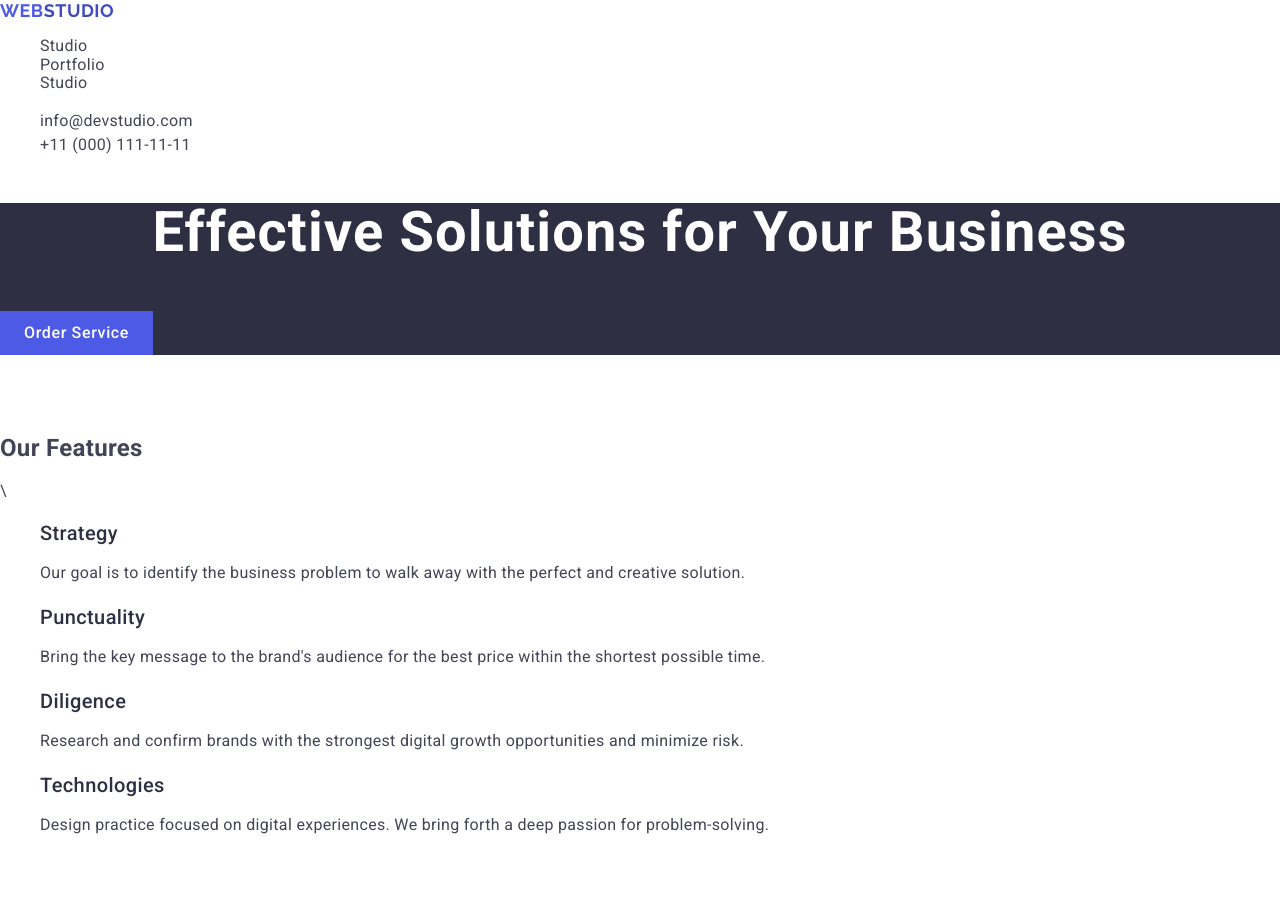
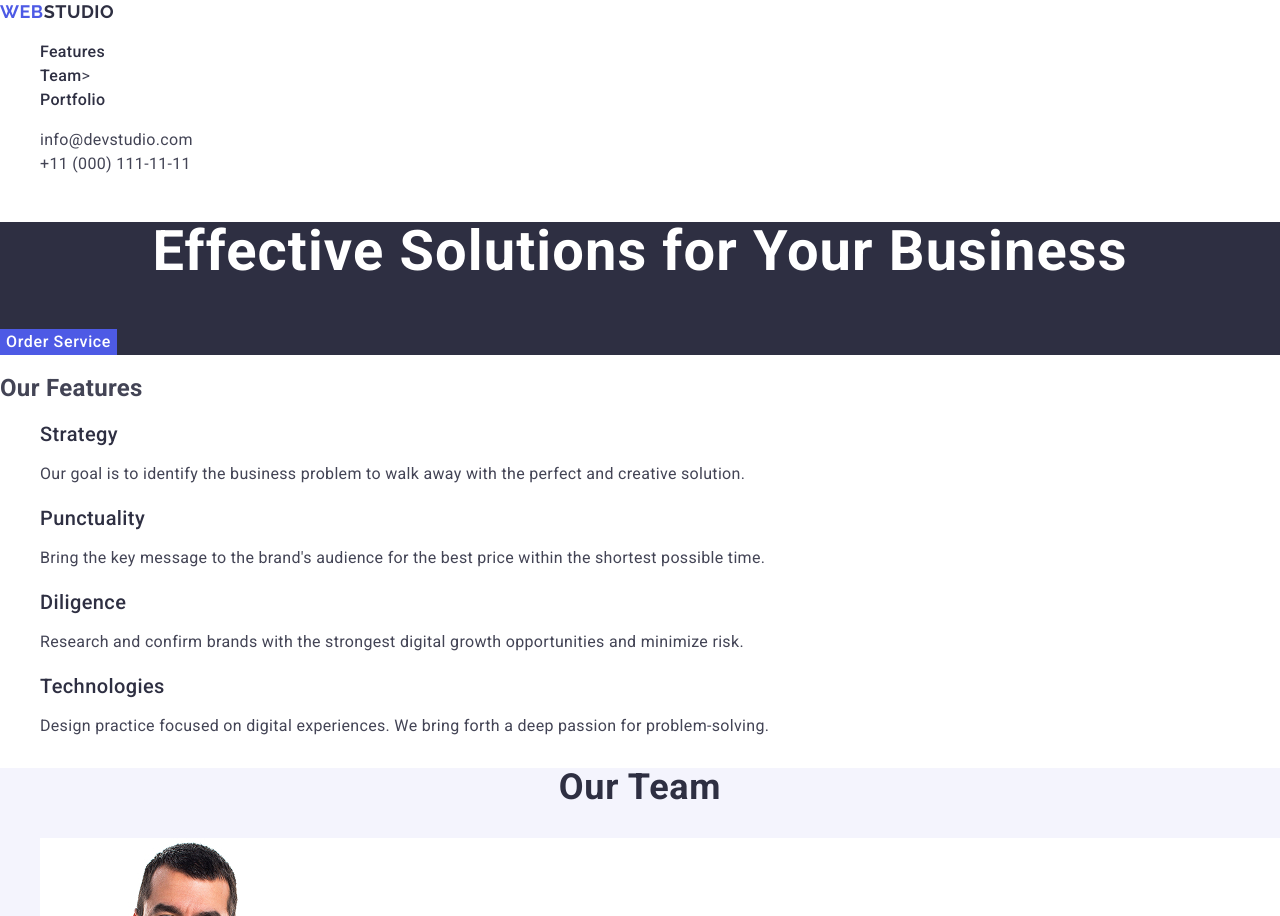
Before and after one commit to Villy18/goit-markup-hw-02-2, a plain HTML site: page index.html in a window 1280 px wide. Shown: the top 916 px of the page. Drawn offline with nearby package versions, Linux system fonts and the light colour scheme.

Commit message:
edited small

```diff
--- a/css/common.css
+++ b/css/common.css
@@ -10,7 +10,8 @@ body {
     letter-spacing: 0.02em;
 }
 
-a:hover {
+.nav-link:hover,
+.contacts-link:hover {
     color: #404bbf;
 }
 
@@ -36,7 +37,7 @@ button {
     font-family: "Raleway", sans-serif;
     font-size: 18px;
     font-weight: 700;
-    line-height: 1.17;
+    line-height: 1.33;
     letter-spacing: 0.03em;
     text-transform: uppercase;
     color: #2e2f42;
--- a/css/features.css
+++ b/css/features.css
@@ -1,10 +1,10 @@
 .features {
-    padding: 60px 0;
+
 }
 
 .features-title {
     font-size: 24px;
-    margin-bottom: 20px;
+
 }
 
 .features-subtitle {
--- a/css/hero.css
+++ b/css/hero.css
@@ -1,6 +1,5 @@
 .hero {
     background-color: #2e2f42;
-
 }
 
 .hero-title {
@@ -10,11 +9,9 @@
     letter-spacing: 0.02em;
     text-align: center;
     color: #ffffff;
-    margin-bottom: 48px;
 }
 
 .hero-button {
-    padding: 10px 24px;
     font-size: 16px;
     color: #ffffff;
     background-color: #4d5ae5;
--- a/css/team.css
+++ b/css/team.css
@@ -4,7 +4,7 @@
     letter-spacing: 0.02em;
     color: #2e2f42;
     text-align: center;
-    margin-bottom: 72px;
+
 }
 
 .team {
@@ -30,6 +30,6 @@
     font-size: 16px;
     line-height: 1.5;
     letter-spacing: 0.02em;
-    margin-bottom: 32px;
+
     text-align: center
 }
--- a/index.html
+++ b/index.html
@@ -22,10 +22,14 @@
         <span class="logo-accent">Web</span>Studio</a
       >
       <nav>
-        <ul class="nav_list">
-          <li class="nav-item"><a href="index.html">Studio</a></li>
-          <li class="nav-item"><a href="portfolio">Portfolio</a></li>
-          <li class="nav-item"><a href="studio">Studio</a></li>
+        <ul class="nav-list">
+          <li class="nav-item">
+            <a href="#features" class="nav-link">Features</a>
+          </li>
+          <li class="nav-item"><a href="#team" class="nav-link">Team</a>></li>
+          <li class="nav-item">
+            <a href="#portfolio" class="nav-link">Portfolio</a>
+          </li>
         </ul>
       </nav>
       <address class="header-contacts">
@@ -36,7 +40,7 @@
             </a>
           </li>
           <li class="contacts-item">
-            <a href="+110001111111" class="contacts-link">
+            <a href="tel:+110001111111" class="contacts-link">
               +11 (000) 111-11-11
             </a>
           </li>
@@ -50,7 +54,6 @@
       </section>
       <section class="features" id="features">
         <h2 class="features-title">Our Features</h2>
-        \
         <ul class="features-list">
           <li class="features-item">
             <h3 class="features-subtitle">Strategy</h3>
```
